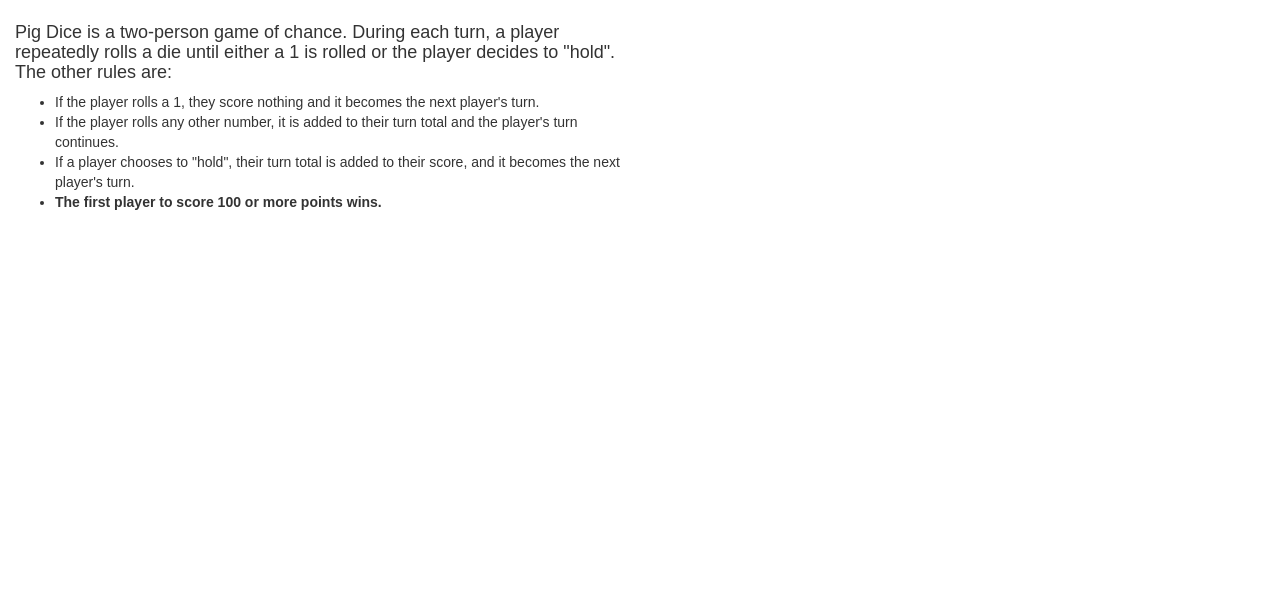
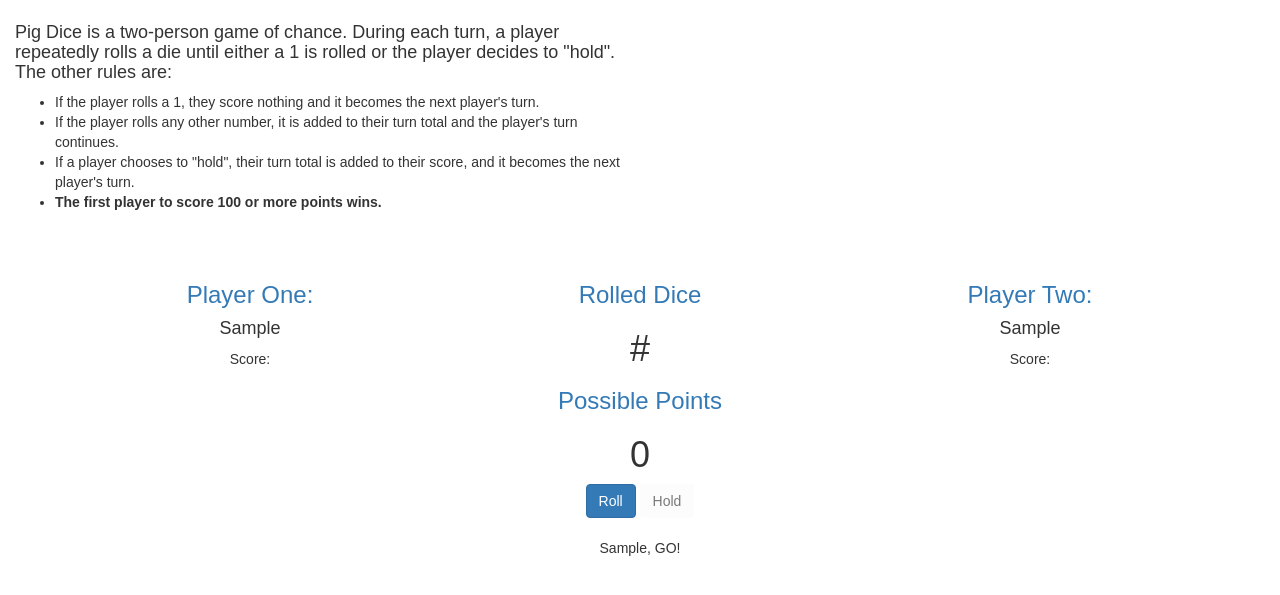
Before and after one commit to abijuru/PIG-DICE, a plain HTML site: page index.html in a window 1280 px wide. Both pictures are taken after typing "Sample", "Sample" into the empty fields and a click on the button "Play". Shown: the part 87-682 px from the top of the page. Drawn offline with nearby package versions, Linux system fonts and the light colour scheme; a web font is replaced by a local one.

Commit message:
add p,h.button

```diff
--- a/index.html
+++ b/index.html
@@ -38,3 +38,39 @@
             </div>
             <button class="btn btn-primary" type="submit">Play</button>
           </form>
+        </div>
+      </div>
+    </div>
+    <br>
+    <br>
+    <div class="container game">
+      <div class="row">
+        <div class="col-xs-4">
+          <h3>Player One:</h3>
+          <h4 id="player-one-name"></h4>
+          <p>Score:</p>
+          <p><span class="p1-total-score"></span></p>
+        </div>
+        <div class="col-xs-4">
+          <h3>Rolled Dice</h3>
+          <h1 id="rolled-number">#</h1>
+          <h3>Possible Points</h3>
+          <h1 id="rolled-total">0</h1>
+          <button id="roll" class="btn btn-primary">Roll</button>
+          <button id="hold" class="btn" disabled="true">Hold</button>
+          <br>
+          <br>
+          <p id="player-msg"></p>
+          <p id="player-turn-score"></p>
+        </div>
+
+        <div class="col-xs-4">
+          <h3>Player Two:</h3>
+          <h4 id="player-two-name"></h4>
+          <p>Score:</p>
+          <p><span class="p2-total-score"></span></p>
+        </div>
+      </div>
+    </div>
+    </body>
+</html>
```
